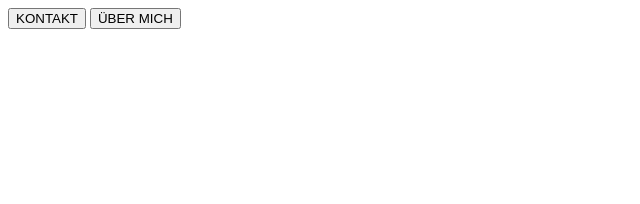
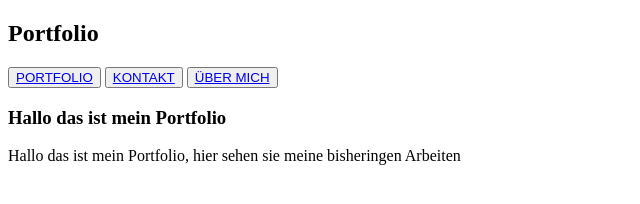
Before and after one commit to Dobsonstudio/GIS-SoSe-2021, a plain HTML site: page Aufgabe_1.2/Portfolio.html in a window 1280 px wide. Shown: the whole page, without its empty margins (0-640 px from the left). Drawn offline with Linux system fonts and the light colour scheme.

Commit message:
Removed JS Elements from buttons

```diff
--- a/Aufgabe_1.2/Portfolio.html
+++ b/Aufgabe_1.2/Portfolio.html
@@ -4,11 +4,16 @@
     <meta charset="UTF-8">
     <meta http-equiv="X-UA-Compatible" content="IE=edge">
     <meta name="viewport" content="width=device-width, initial-scale=1.0">
-    <title>Document</title>
+    <title>Portfolio</title>
 </head>
 <body>
-    <button onclick="document.location='/GIS-SoSe-2021/Aufgabe_1.2/Kontakt.html'">KONTAKT</button>
-    <button onclick="document.location='/GIS-SoSe-2021/Aufgabe_1.2/Über mich.html'">ÜBER MICH</button>
+    <h2>Portfolio</h2>
+    <button><a href="/GIS-SoSe-2021/Aufgabe_1.2/Portfolio.html">PORTFOLIO</a></button>
+    <button><a href="/GIS-SoSe-2021/Aufgabe_1.2/Kontakt.html">KONTAKT</a></button>
+    <button><a href="/GIS-SoSe-2021/Aufgabe_1.2/Über mich.html">ÜBER MICH</a></button>
+
+    <h3>Hallo das ist mein Portfolio</h3>
+    <p>Hallo das ist mein Portfolio, hier sehen sie meine bisheringen Arbeiten</p>
 
 </body>
 </html>
```
Also changed, not shown: Aufgabe_1.2/Kontakt.html (+8 -2 lines), Aufgabe_1.2/Über mich.html (+9 -2 lines).
